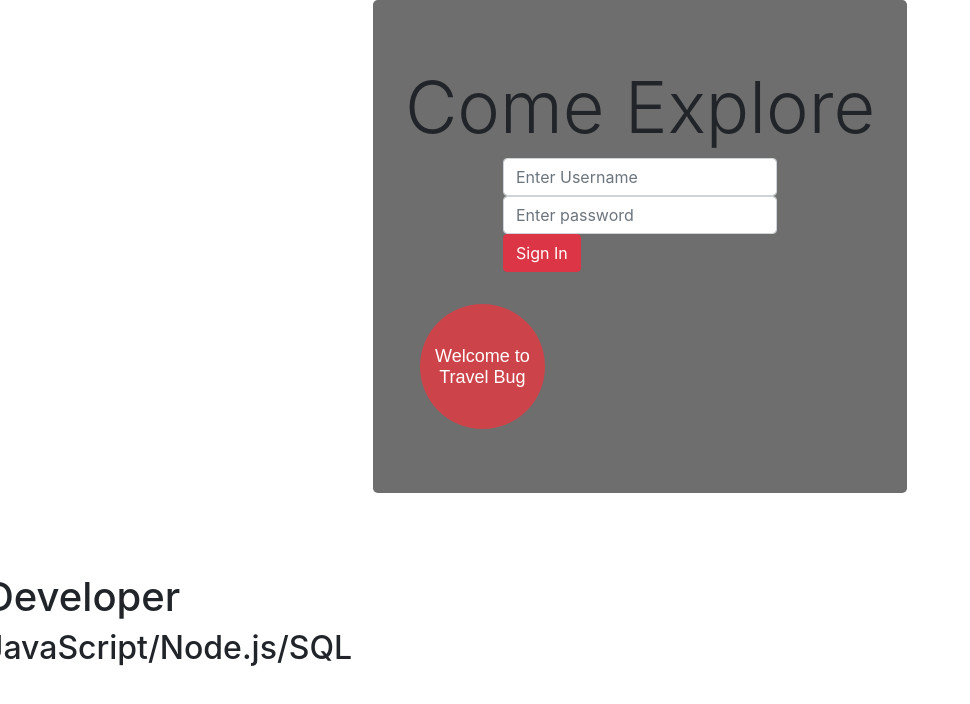
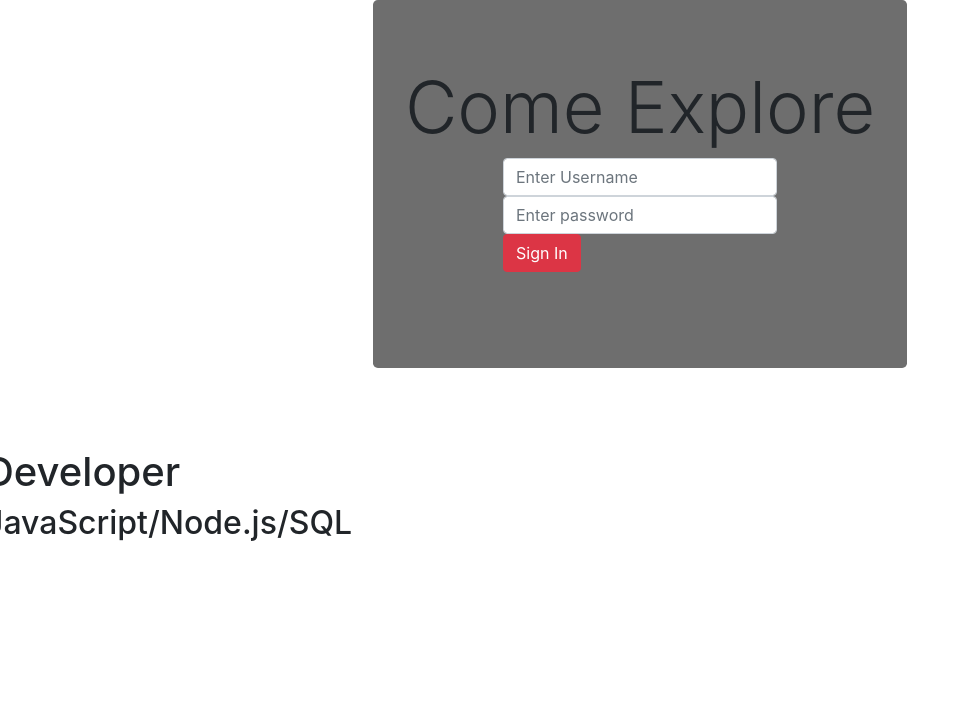
Before and after one commit to natalie-todd/travelBugFrontend2, a Vue app in the folder intro-vue/: page / in a window 1280 px wide. Shown: the top 704 px of the page, without its empty margins (0-970 px from the left). Built offline with nearby package versions, Linux system fonts and the light colour scheme; no server answers.

Commit message:
got rid out logout - didn't want it on the front page

```diff
--- a/intro-vue/src/components/Modal.vue
+++ b/intro-vue/src/components/Modal.vue
@@ -3,9 +3,6 @@
   <!-- <b-img src="https://www.gazprom-germania.de/typo3temp/_processed_/5/d/csm_GAZ_NG_03-1_Effizienz_02_90e3424891.jpg" fluid alt="Responsive image" /> -->
 
 <b-jumbotron>
-      <div class='container'>
-<h1 class='circle-text'>Welcome to Travel Bug</h1>
-</div>
   <template slot="header">
     Come Explore
   </template>
@@ -106,15 +103,5 @@ export default {
   justify-content: center;
   flex-direction: column-reverse;
 }
-.circle-text {
-  display: table-cell;
-  height: 125px;
-  width: 125px;
-  text-align: center;
-  vertical-align: middle;
-  border-radius: 50%;
-  background: #cc444a;
-  color: #fff;
-  font: 18px "josefin sans", arial;
-}
+
 </style>
```
